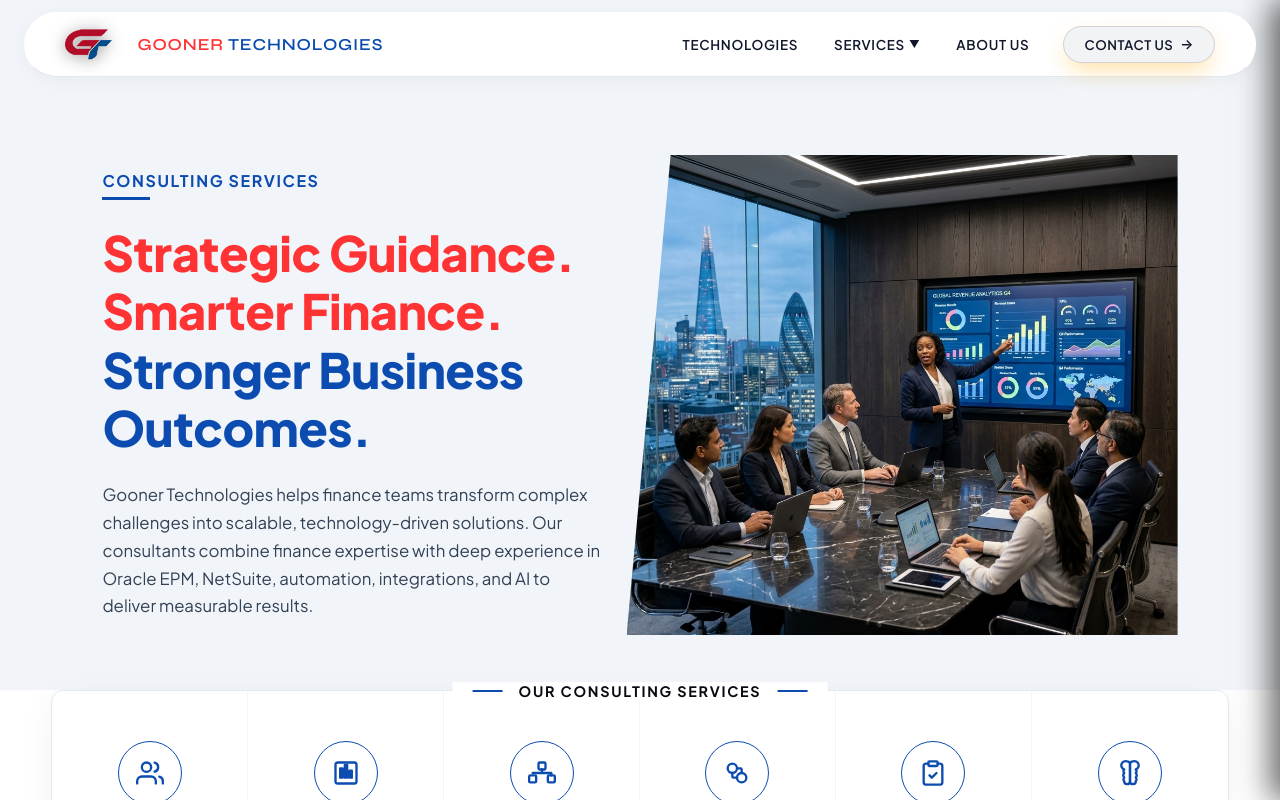
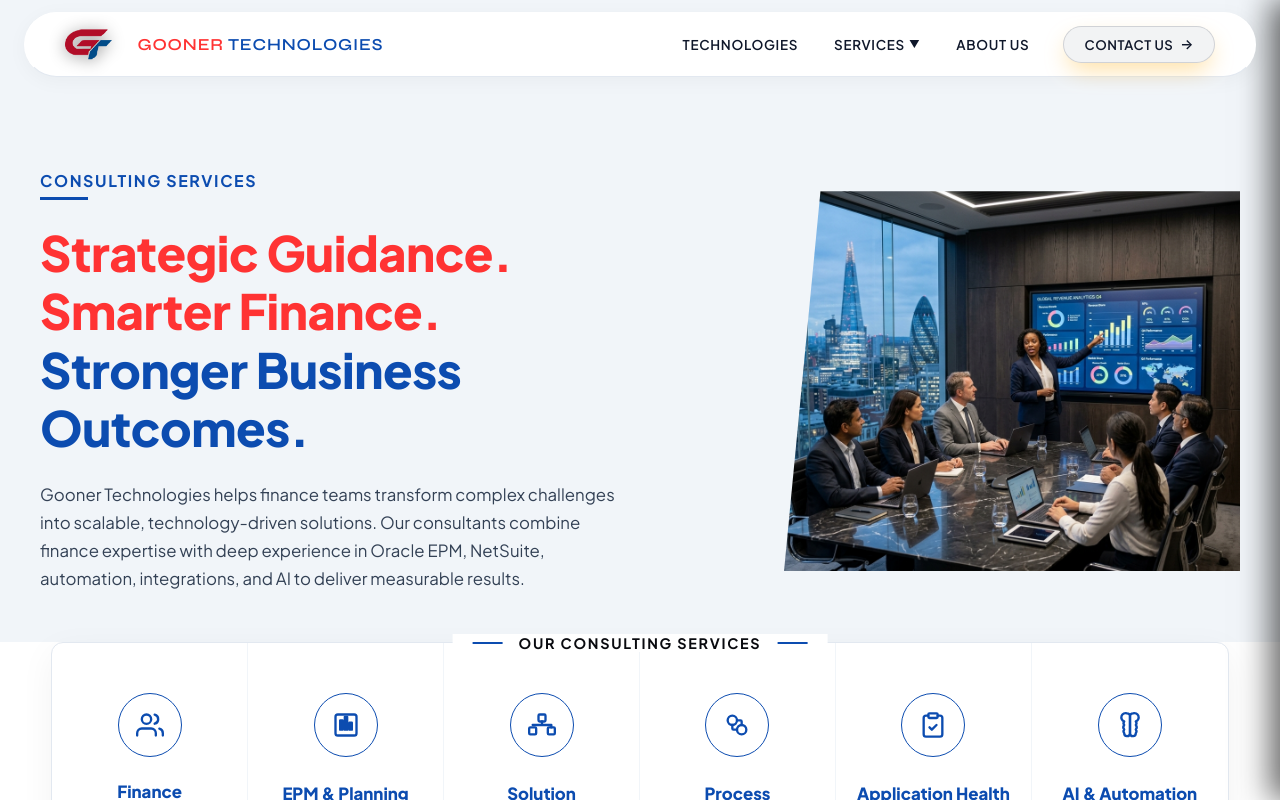
Before and after one commit to Harshit-1309/Gooner_tech, a React (Vite) app: page /services/consulting in a window 1280 px wide. Shown: the top 800 px of the page. Built offline with nearby package versions, Linux system fonts and the light colour scheme; the HTML template or start-up script is replaced by a standard one.

Commit message:
Align Consulting hero layout and size with Technologies page hero

```diff
--- a/src/pages/ConsultingServices.jsx
+++ b/src/pages/ConsultingServices.jsx
@@ -145,6 +145,7 @@ export default function ConsultingServices() {
 
       {/* Picture-perfect Hero Section */}
       <section className="picture-hero">
+        <div className="picture-hero__container">
           <div className="picture-hero__left">
             <div className="picture-hero__eyebrow-wrap">
               <span className="picture-hero__eyebrow">CONSULTING SERVICES</span>
@@ -166,6 +167,7 @@ export default function ConsultingServices() {
                 alt="Finance Transformation Roadmap presentation"
                 className="picture-hero__img"
               />
+            </div>
           </div>
         </div>
       </section>
--- a/src/refinements.css
+++ b/src/refinements.css
@@ -1427,10 +1427,41 @@ span.brand__name--technologies,
   }
 }
 
-/* =========================================================
-   IMPLEMENTATION APPROACH TIMELINE STEPS RED TITLES
-   ========================================================= */
 .impl-serpentine__title,
 .impl-flow__title {
   color: #ff3333 !important;
 }
+
+/* =========================================================
+   CONSULTING HERO SECTION CONTAINER AND ALIGNMENT
+   ========================================================= */
+.picture-hero {
+  display: block !important;
+  min-height: 520px !important;
+  padding: 130px 0 40px !important;
+  background-color: #f1f5f9 !important;
+}
+
+.picture-hero__container {
+  max-width: 1400px;
+  margin: 0 auto;
+  padding: 0 40px;
+  display: flex;
+  align-items: center;
+  width: 100%;
+}
+
+.picture-hero__left {
+  flex: 1.2 !important;
+  padding: 40px 40px 40px 0 !important;
+}
+
+.picture-hero__right {
+  flex: 0.8 !important;
+  padding-right: 0 !important;
+  padding-left: 20px !important;
+}
+
+.picture-hero__img-mask {
+  height: 380px !important;
+}
```
Also changed, not shown: 1 other file (tests, documents, lock files or other folders). Lines whose indentation alone changed are shown as unchanged.
